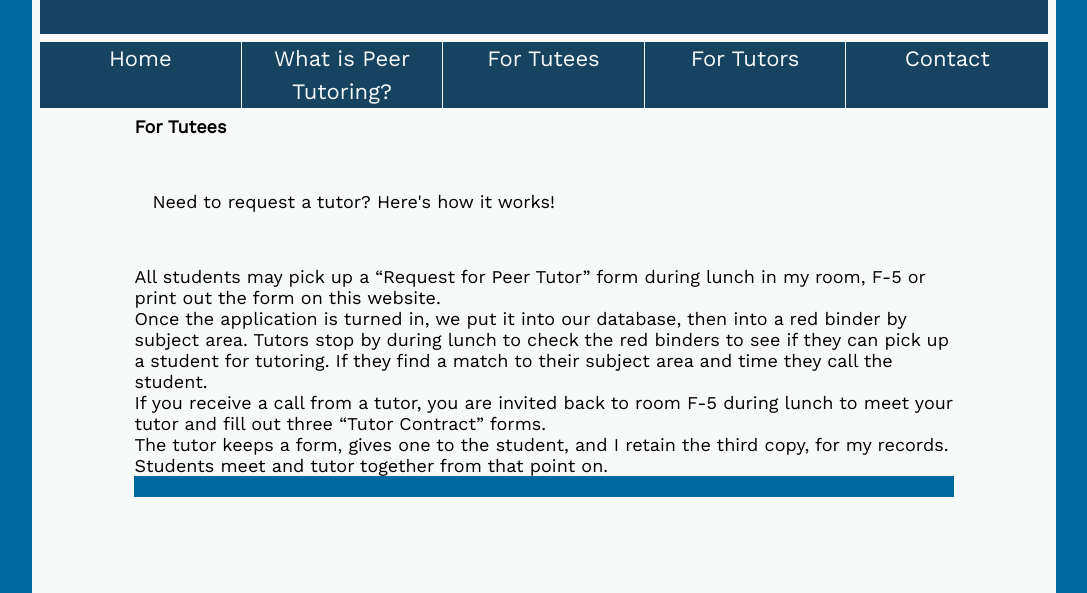
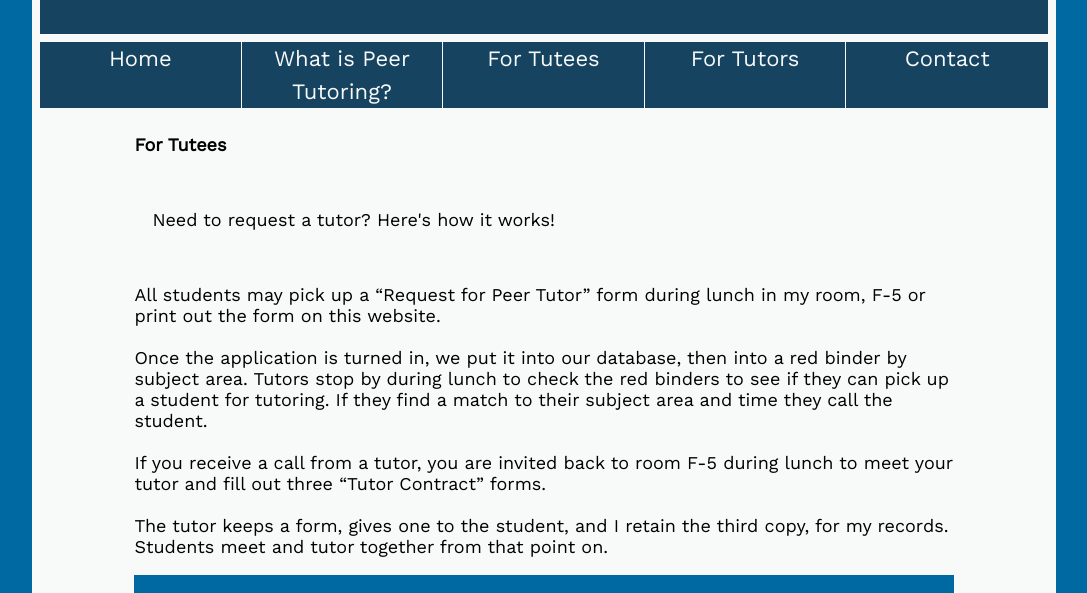
Before and after one commit to HopperVoyager/HopperVoyager.github.io, a plain HTML site: page tutees.html in a window 1280 px wide. Shown: the part 159-752 px from the top of the page, without its empty margins (96-1183 px from the left). Drawn offline with nearby package versions, Linux system fonts and the light colour scheme.

Commit message:
spacing changes

```diff
--- a/stylesheets/style.css
+++ b/stylesheets/style.css
@@ -75,11 +75,19 @@ a {
   height: 100%;
 }
 
-p{
+p {
   padding-top: 3em;
   padding-bottom: 3em;
   padding-left: 1em;
   padding-right: 1em;
+}
+
+h2 {
+  padding-top: 1em;
+}
+
+.last_li {
+  padding-bottom: 1em;
 }
 
 h2, ol, p, .tutees_li{
@@ -88,6 +96,4 @@ h2, ol, p, .tutees_li{
 
   font-size: 18px;
   font-family: 'Work Sans', Garamond, Times, serif;
-
-
 }
--- a/tutees.html
+++ b/tutees.html
@@ -38,9 +38,9 @@
         </p>
         <ol>
           <li class="tutees_li">All students may pick up a “Request for Peer Tutor” form during lunch in my room, F-5 or print out the form on this website.</li>
-          <li class="tutees_li">Once the application is turned in, we put it into our database, then into a red binder by subject area. Tutors stop by during lunch to check the red binders to see if they can pick up a student for tutoring. If they find a match to their subject area and time they call the student.</li>
-          <li class="tutees_li">If you receive a call from a tutor, you are invited back to room F-5 during lunch to meet your tutor and fill out three “Tutor Contract” forms.</li>
-          <li class="tutees_li">The tutor keeps a form, gives one to the student, and I retain the third copy, for my records. Students meet and tutor together from that point on.<li>
+          <li class="tutees_li"></br>Once the application is turned in, we put it into our database, then into a red binder by subject area. Tutors stop by during lunch to check the red binders to see if they can pick up a student for tutoring. If they find a match to their subject area and time they call the student.</li>
+          <li class="tutees_li"></br>If you receive a call from a tutor, you are invited back to room F-5 during lunch to meet your tutor and fill out three “Tutor Contract” forms.</li>
+          <li class="tutees_li last_li"></br>The tutor keeps a form, gives one to the student, and I retain the third copy, for my records. Students meet and tutor together from that point on.<li>
         </ol>
           <p></br></br>You are encouraged to check back within a week if you have not received a call from a tutor.</p>
           <a href="https://drive.google.com/file/d/0BxE0-PObSkZ9QS1iWlhSQXlKSnM/view">
```
